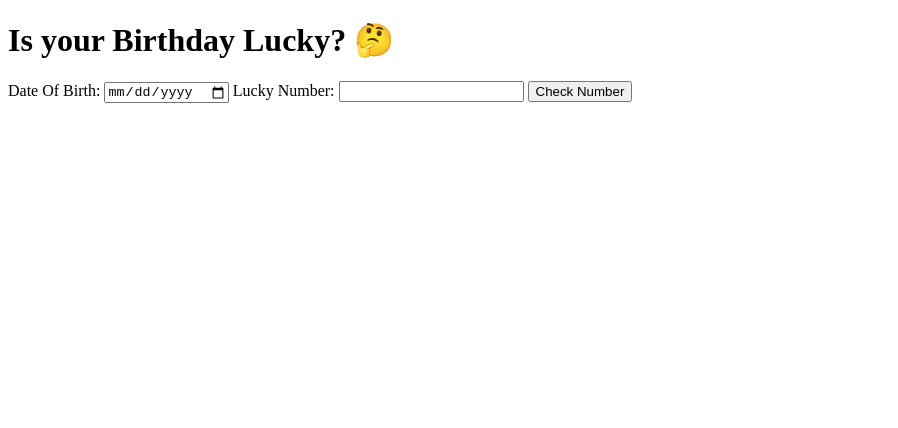
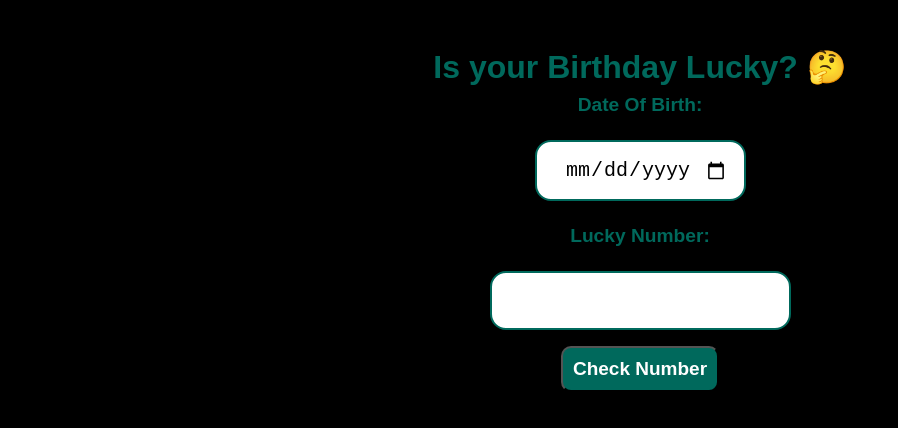
Before and after one commit to bijaylaxmibehera/Is-your-birthday-lucky, a plain HTML site: page index.html in a window 1280 px wide. Shown: the whole page, without its empty margins (0-898 px from the left). Drawn offline with Linux system fonts and the light colour scheme; a web font is replaced by a local one.

Commit message:
Refactor

```diff
--- a/main.css
+++ b/main.css
@@ -1,4 +1,62 @@
-:root{
-    --primary-black:#000000;
-    --dark-green:#00695c;
+@import url('https://fonts.googleapis.com/css2?family=Signika+Negative:wght@400;700&display=swap');
+
+:root {
+    --primary-black: #000000;
+    --dark-green: #00695c;
 }
+*{
+    margin: 0;
+    padding: 0;
+}
+body {
+    font-family:'Signika Negative', sans-serif;
+    color: var(--dark-green);
+    background-color: var(--primary-black);
+}
+ .container{
+    display: flex;
+    flex-direction: column;
+    max-width: 100vw;
+    max-height: 100vh;
+    align-items: center;
+    padding: 1rem;
+    justify-content: center;
+    margin: 2rem;
+}
+
+#heading{
+    text-align: center;
+}
+#date-of-birth{
+    display: block;
+    text-align: center;
+}
+#lucky-number{
+    display: block;
+
+}
+label{
+    text-align: center;
+    margin: 0.5rem;
+    font-weight: 600;
+    font-size: larger;
+}
+
+input {
+    margin: 1rem;
+    padding: 1rem;
+    border: 2px solid var(--dark-green);
+    border-radius: 1rem;
+    font-size: 20px;
+}
+#check-button{
+    background-color: var(--secondary-color);
+    color:white;
+    /* border: 2px solid white; */
+    border-radius: 10px;
+    padding: 10px;
+    font-size: 19px;
+    font-weight: bold;
+    background-color: var(--dark-green);
+
+}
```
